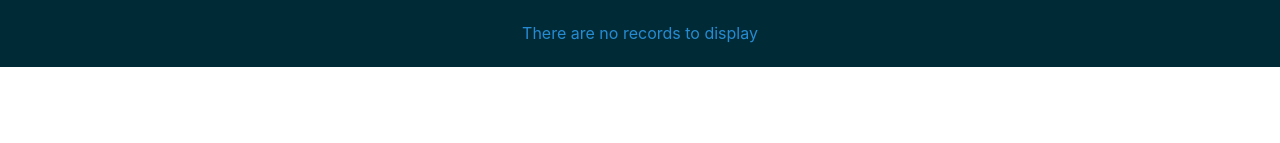
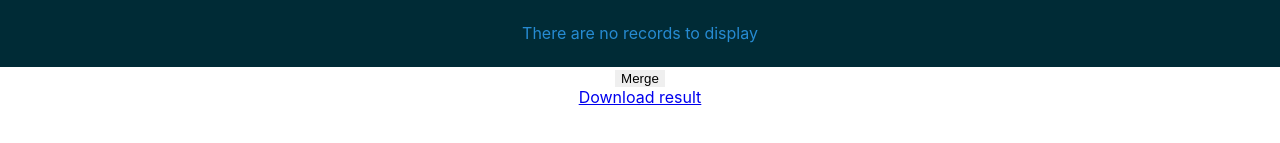
Before and after one commit to MaloDrougard/ForestDataProcessingReactApp, a React (Create React App) app: page / in a window 1280 px wide. Shown: the part 323-466 px from the top of the page. Built offline with nearby package versions, Linux system fonts and the light colour scheme.

Commit message:
Add download result

```diff
--- a/src/App.js
+++ b/src/App.js
@@ -2,13 +2,17 @@ import React, {Component} from 'react';
 import './App.css';
 
 import DownloadForm, { PNGLoader, CSVLoader} from './components/DownloadForm'
+import DownloadableLink from './components/DownloadableLink'
 import styled from '@emotion/styled';
 
 import GenerateTSV from './DataProcessing/generatePositionsFromPng';
 import CSVToArray from './DataProcessing/csvToArray';
-import {hashArray, csvArrayToObjArray, addIndexToArray } from './DataProcessing/mergePositionAndCSVData';
+import {hashArray, csvArrayToObjArray, addIndexToArray } from './DataProcessing/arrayHelpers';
 
 import DataTable, { createTheme } from 'react-data-table-component';
+
+import mergeMarkersAndExcel from './DataProcessing/mergeMarkersAndExcel';
+
 
 createTheme('solarized', {
   text: {
@@ -227,7 +231,18 @@ class App extends Component {
           data={this.state.markers}
           theme="solarized"
         />
+        <button onClick={
+          () => {
+            let newState = { ...this.state };
+            newState.result = mergeMarkersAndExcel(this.state.markers, this.state.excel);
+            this.setState(newState);
+          }
+        }>
+          Merge
+        </button>
+        <DownloadableLink data={this.state.result} >
 
+        </DownloadableLink>
 
       </div>
     );
--- a/src/DataProcessing/mergePositionAndCSVData.js
+++ b/src/DataProcessing/arrayHelpers.js
@@ -14,7 +14,6 @@ function hashArray(array){
         hash = ((hash<<5)-hash)+char;
         hash = hash & hash; // Convert to 32bit integer
     }
-    console.log("computed hash" + hash);
     return hash;
 }
 
--- /dev/null
+++ b/src/DataProcessing/mergeMarkersAndExcel.js
@@ -0,0 +1,28 @@
+
+/**
+ * Specific function to merge the csv data and the markers data of the virtualization forest project
+ *
+ */
+function mergeMarkersAndExcel(markers, excel){
+    let trees = [];
+    markers.forEach(
+        i => {
+            let found = excel.find(a => (a.id !== "" && a.id === i.value ) );
+            console.log(found);
+            let temp = {};
+            if(found) {
+                temp.id = found.id;
+                temp.length = found.length;
+                temp.width = found.width;
+                temp.lat = found.lat;
+                temp.long = found.long;
+
+                temp.pxPosition = {x: i.x + (i.dx/2), y: i.y + (i.dy/2)};
+                trees.push(temp);
+            }
+
+    });
+    return trees;
+}
+
+export default mergeMarkersAndExcel;
--- /dev/null
+++ b/src/components/DownloadableLink.jsx
@@ -0,0 +1,31 @@
+import React, { Component } from 'react';
+import styled from '@emotion/styled';
+
+const LinkS = styled.a`
+    display: block;
+    width: 100%;
+`
+
+class DownloadableLink extends Component {
+    constructor(props) {
+        super(props);
+        if(props.data === undefined) {
+            console.warn("DownloadableLink must have data given as props");
+        }
+    }
+
+    render() {
+        let dataAsString = JSON.stringify(this.props.data);
+        let url = 'data:text/plain;charset=utf-8,' + encodeURIComponent(dataAsString);
+        return(
+            <LinkS download='data.json' href={url} >
+               Download result
+            </LinkS>
+        )
+
+    }
+
+
+}
+
+export default DownloadableLink;
```
